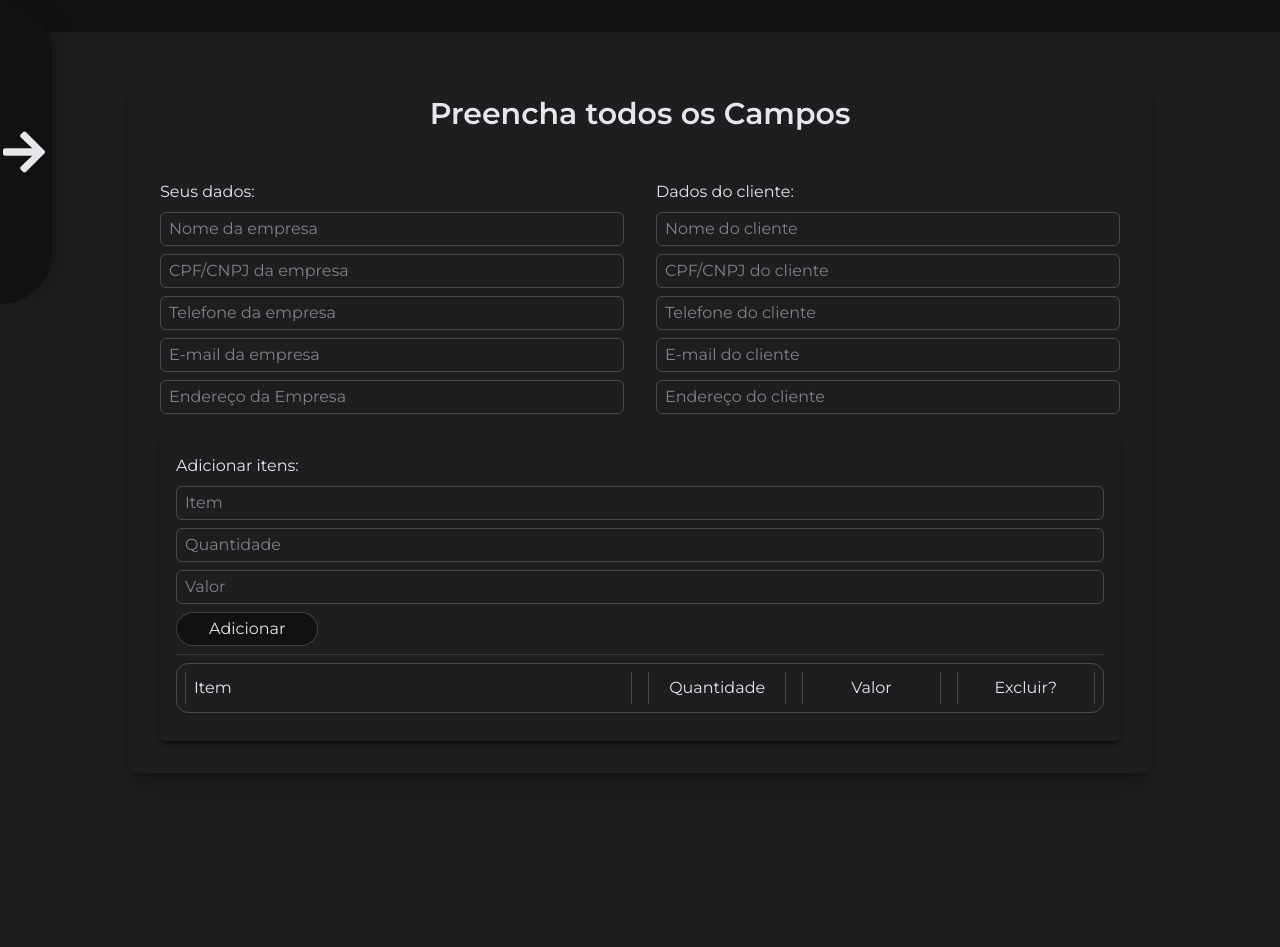
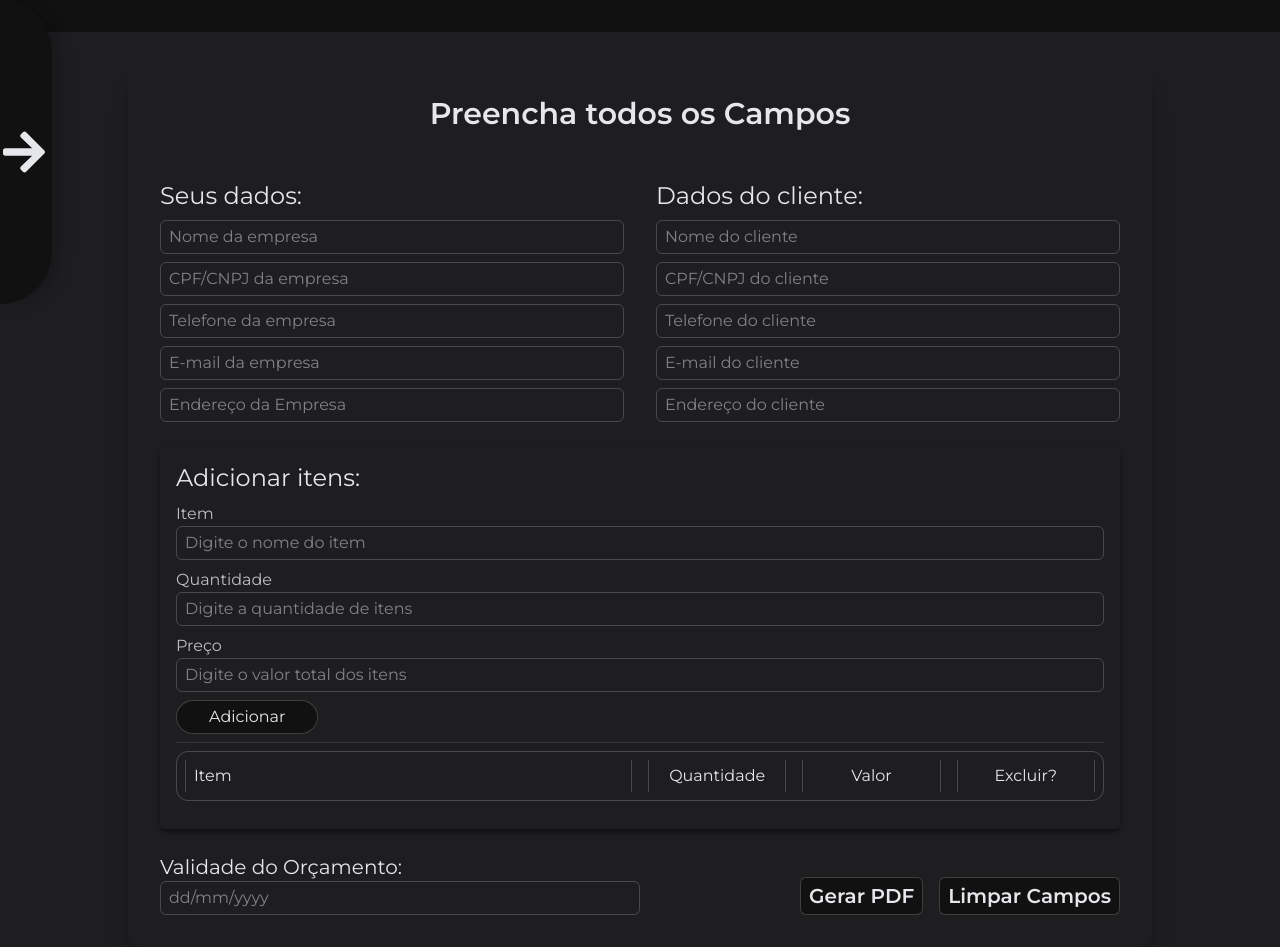
Before and after one commit to gabriellrossolon/orcamento-facil, a React (Vite) app: page / in a window 1280 px wide. Before the commit the page ends 800 px from the top, so only its background shows below. Built offline with nearby package versions, Linux system fonts and the light colour scheme.

Commit message:
feat: add campo de validade do orçamento

```diff
--- a/src/App.tsx
+++ b/src/App.tsx
@@ -62,6 +62,11 @@ Dados do Cliente:
     handleBudgetItemQuantity,
     budgetItemPrice,
     handleBudgetItemPrice,
+    handleDeleteBudgetItem,
+
+    //Demais
+    budgetValidity,
+    handleBudgetValidity
   } = useBudgetForm();
 
   return (
@@ -113,6 +118,9 @@ Dados do Cliente:
               handleBudgetItemQuantity={handleBudgetItemQuantity}
               budgetItemPrice={budgetItemPrice}
               handleBudgetItemPrice={handleBudgetItemPrice}
+              handleDeleteBudgetItem={handleDeleteBudgetItem}
+              budgetValidity={budgetValidity}
+              handleBudgetValidity={handleBudgetValidity}
             />
           </main>
         </div>
--- a/src/components/BudgetForm.tsx
+++ b/src/components/BudgetForm.tsx
@@ -2,6 +2,7 @@ import React from "react";
 import InputField from "./commons/InputField";
 import ItemCard from "./commons/ItemCard";
 import type { BudgetItem } from "../models/BudgetItem";
+
 
 interface BudgetFormProps {
   companyName: string;
@@ -37,6 +38,10 @@ interface BudgetFormProps {
   handleBudgetItemQuantity: (value: string) => void;
   budgetItemPrice: string;
   handleBudgetItemPrice: (value: string) => void;
+  handleDeleteBudgetItem: (value: string) => void;
+
+  budgetValidity: string;
+  handleBudgetValidity: (value: string) => void;
 }
 
 const BudgetForm: React.FC<BudgetFormProps> = ({
@@ -73,6 +78,10 @@ const BudgetForm: React.FC<BudgetFormProps> = ({
   handleBudgetItemQuantity,
   budgetItemPrice,
   handleBudgetItemPrice,
+  handleDeleteBudgetItem,
+
+  budgetValidity,
+  handleBudgetValidity,
 }) => {
   return (
     <form
@@ -83,8 +92,8 @@ const BudgetForm: React.FC<BudgetFormProps> = ({
         Preencha todos os Campos
       </h2>
       <div className="flex md:flex-row flex-col items-center justify-center gap-8 w-full">
-        <div className="flex flex-col items-start justify-center w-full gap-2">
-          <h3 className="text-gray-200 font-xl">Seus dados:</h3>
+        <div className="flex flex-col items-start justify-center w-full gap-2"> {/* Dados da Empresa */}
+          <h3 className="text-gray-200 text-2xl">Seus dados:</h3>
           <InputField
             placeholder="Nome da empresa"
             type="text"
@@ -116,8 +125,8 @@ const BudgetForm: React.FC<BudgetFormProps> = ({
             handleChange={setCompanyAdress}
           />
         </div>
-        <div className="flex flex-col items-start justify-center w-full gap-2">
-          <h3 className="text-gray-200 font-xl">Dados do cliente:</h3>
+        <div className="flex flex-col items-start justify-center w-full gap-2"> {/* Dados do Cliente */}
+          <h3 className="text-gray-200 text-2xl">Dados do cliente:</h3>
           <InputField
             placeholder="Nome do cliente"
             type="text"
@@ -150,30 +159,33 @@ const BudgetForm: React.FC<BudgetFormProps> = ({
           />
         </div>
       </div>
-      <div className="w-full flex flex-col items-start justify-center gap-2 rounded-md p-4 shadow-md shadow-black/40">
-        <h3 className="text-gray-200 font-xl">Adicionar itens:</h3>
+      <div className="w-full flex flex-col items-start justify-center gap-2 rounded-md p-4 shadow-md shadow-black/40"> {/* Adicionar Itens */}
+        <h3 className="text-gray-200 text-2xl">Adicionar itens:</h3>
         <div className="w-full flex flex-col items-center justify-center gap-2">
           <InputField
-            placeholder="Item"
+            placeholder="Digite o nome do item"
             type="string"
             value={budgetItemName}
+            span="Item"
             handleChange={setBudgetItemName}
           />
           <InputField
-            placeholder="Quantidade"
+            placeholder="Digite a quantidade de itens"
             type="string"
             value={budgetItemQuantity}
+            span="Quantidade"
             handleChange={handleBudgetItemQuantity}
           />
           <InputField
-            placeholder="Valor"
+            placeholder="Digite o valor total dos itens"
             type="string"
             value={budgetItemPrice}
+            span="Preço"
             handleChange={handleBudgetItemPrice}
           />
         </div>
         <button
-          className="text-gray-200 px-8 py-1 border border-gray-100/20 rounded-full cursor-pointer bg-[#111111]"
+          className="text-gray-200 px-8 py-1 border border-gray-100/20 rounded-full cursor-pointer bg-[#111111] hover:bg-[#222222] transition-colors duration-300"
           type="button"
           onClick={() => handleBudgetItems(budgetItemName, budgetItemQuantity, budgetItemPrice)}
         >
@@ -201,9 +213,37 @@ const BudgetForm: React.FC<BudgetFormProps> = ({
                 name={item.nome}
                 quantity={item.quantidade}
                 value={item.preco}
+                onDelete={() => handleDeleteBudgetItem(item.id)}
               />
             ))}
           </div>
+        </div>
+      </div>
+      <div className="w-full flex flex-row items-baseline-last justify-between">
+        <label className="flex flex-col items-start justify-center w-full">
+          <span className="text-gray-200 text-xl">Validade do Orçamento:</span>
+          <input
+            type="text"
+            value={budgetValidity}
+            onChange={(e) => handleBudgetValidity(e.target.value)}
+            placeholder="dd/mm/yyyy"
+            className="border-1 border-gray-100/20 rounded-md px-2 py-1 w-full text-gray-200"/>
+        </label>
+        <div className="flex items-center justify-end gap-4 w-full">
+          <button
+            className="border border-gray-100/20 px-2 py-1 rounded-md text-gray-200 font-semibold text-xl bg-[#111111]
+            cursor-pointer hover:bg-[#222222] transition-colors duration-300
+            "
+            >
+              Gerar PDF
+          </button>
+          <button
+            className="border border-gray-100/20 px-2 py-1 rounded-md text-gray-200 font-semibold text-xl bg-[#111111]
+            cursor-pointer hover:bg-[#222222] transition-colors duration-300
+            "
+            >
+              Limpar Campos
+          </button>
         </div>
       </div>
       {/* <button type="submit">Submit</button> */}
--- a/src/components/commons/InputField.tsx
+++ b/src/components/commons/InputField.tsx
@@ -3,11 +3,13 @@ interface InputFieldProps {
   type: string,
   value?: string | number,
   handleChange?: (value: string) => void,
+  span?: string;
 }
 
-const InputField: React.FC<InputFieldProps> = ({ placeholder, type, value, handleChange }) => {
+const InputField: React.FC<InputFieldProps> = ({ placeholder, type, value, handleChange, span }) => {
   return (
     <label className="w-full">
+      {span && <span className="text-gray-200/80">{span}</span>}
       <input
         type={type}
         placeholder={placeholder}
--- a/src/components/commons/ItemCard.tsx
+++ b/src/components/commons/ItemCard.tsx
@@ -4,9 +4,10 @@ interface ItemCardProps {
   name: string;
   quantity: string;
   value: string;
+  onDelete: () => void;
 }
 
-const ItemCard: React.FC<ItemCardProps> = ({ name, quantity, value }) => {
+const ItemCard: React.FC<ItemCardProps> = ({ name, quantity, value, onDelete }) => {
   return (
     <div className="grid grid-cols-6 gap-4 p-2 border border-gray-100/20 rounded-xl w-full">
       <p className="border border-gray-100/20 py-1 px-2 rounded-md text-gray-200 bg-[#111111] col-span-3">
@@ -18,9 +19,14 @@ const ItemCard: React.FC<ItemCardProps> = ({ name, quantity, value }) => {
       <p className="border border-gray-100/20 py-1 px-2 rounded-md text-gray-200 bg-[#111111] col-span-1 text-center">
         {value}
       </p>
-      <div className="flex items-center justify-center col-span-1 bg-[#111111] rounded-md border border-gray-100/20 cursor-pointer">
+      <button
+        type="button"
+        onClick={onDelete}
+        className="flex items-center justify-center col-span-1 bg-[#111111] rounded-md cursor-pointer
+        hover:bg-[#222222] transition-colors duration-300 border-1 border-red-400/50"
+      >
         <FiTrash className="text-2xl text-red-300" />
-      </div>
+      </button>
     </div>
   );
 };
--- a/src/hooks/useBudgetForm.ts
+++ b/src/hooks/useBudgetForm.ts
@@ -1,7 +1,7 @@
 import { useState } from "react";
 import { formatCpfOrCnpj, formatPhone } from "../utils/formatters";
 import type { BudgetItem } from "../models/BudgetItem";
-import { formatCoin, formatQuantity } from "../utils/formatters";
+import { formatCoin, formatQuantity, formatDateBR } from "../utils/formatters";
 
 export const useBudgetForm = () => {
   //DADOS EMPRESA
@@ -44,14 +44,28 @@ export const useBudgetForm = () => {
     setBudgetItemQuantity(formatQuantity(value));
   };
 
-   const handleBudgetItems = (name: string, quantity: string, price: string) => {
+  const handleBudgetItems = (name: string, quantity: string, price: string) => {
     const newItem: BudgetItem = {
+      id: Date.now().toString(),
       nome: name,
       quantidade: quantity,
       preco: price,
-    }
+    };
 
-    setBudgetItems(prevItems => [...prevItems, newItem]);
+    setBudgetItemName("");
+    handleBudgetItemQuantity("");
+    handleBudgetItemPrice("");
+    setBudgetItems((prevItems) => [...prevItems, newItem]);
+  };
+
+  const handleDeleteBudgetItem = (id: string) => {
+    setBudgetItems((prevItems) => prevItems.filter((item) => item.id !== id));
+  };
+
+  //DEMAIS
+  const [budgetValidity, setBudgetValidity] = useState("");
+  const handleBudgetValidity = (value: string) => {
+    setBudgetValidity(formatDateBR(value));
   }
 
   return {
@@ -87,6 +101,11 @@ export const useBudgetForm = () => {
     budgetItemQuantity,
     handleBudgetItemQuantity,
     budgetItemPrice,
-    handleBudgetItemPrice
+    handleBudgetItemPrice,
+    handleDeleteBudgetItem,
+
+    //Demais
+    budgetValidity,
+    handleBudgetValidity
   };
 };
--- a/src/index.css
+++ b/src/index.css
@@ -1,4 +1,5 @@
 @import "tailwindcss";
+
 
 body {
   font-family: 'Montserrat';
--- a/src/models/BudgetItem.ts
+++ b/src/models/BudgetItem.ts
@@ -1,4 +1,5 @@
 export interface BudgetItem {
+  id: string;
   nome: string;
   quantidade: string;
   preco: string;
--- a/src/utils/formatters.ts
+++ b/src/utils/formatters.ts
@@ -66,3 +66,15 @@ export const formatQuantity = (value: string | number): string => {
 
   return num < 10 ? `0${num}` : `${num}`;
 };
+
+export const formatDateBR = (value: string): string => {
+  // Remove tudo que não for dígito
+  const digits = value.replace(/\D/g, "").slice(0, 8); // Limita a 8 números
+
+  const parts = [];
+  if (digits.length >= 1) parts.push(digits.slice(0, 2));         // dia
+  if (digits.length >= 3) parts.push(digits.slice(2, 4));         // mês
+  if (digits.length >= 5) parts.push(digits.slice(4, 8));         // ano
+
+  return parts.join("/");
+};
```
